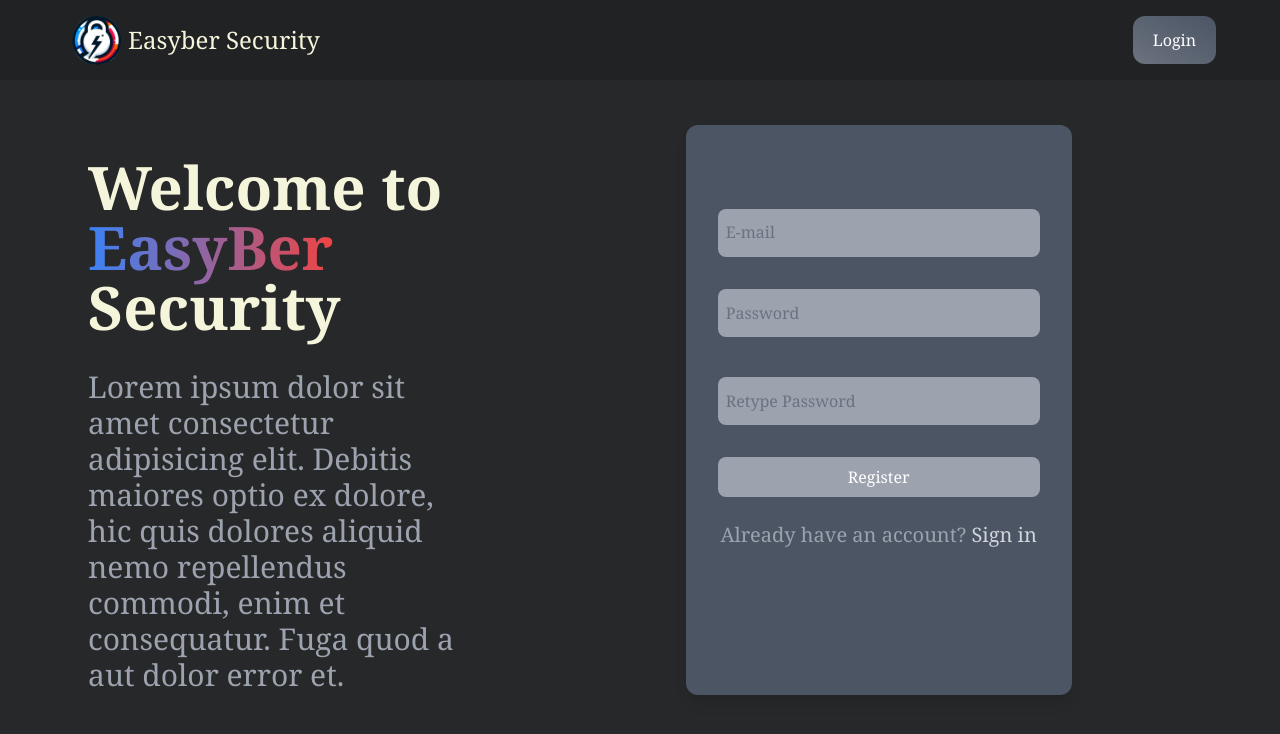
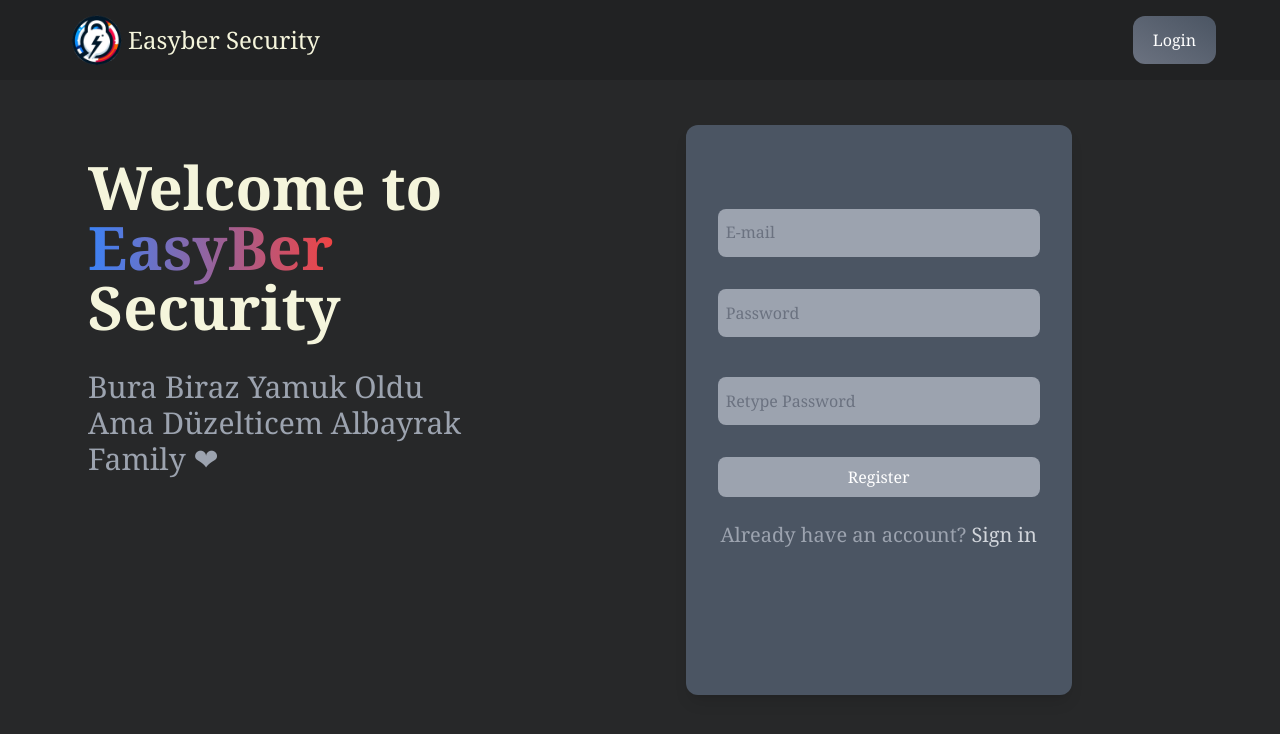
Before and after one commit to MuratOzte/Cyber-security-project, a React (Vite) app in the folder client/: page / in a window 1280 px wide. Shown: the top 734 px of the page. Built offline with nearby package versions, Linux system fonts and the light colour scheme.

Commit message:
Update styles and components in AttackItem and HeroText

```diff
--- a/client/src/components/home/AttacksSection/AttackItem.tsx
+++ b/client/src/components/home/AttacksSection/AttackItem.tsx
@@ -45,7 +45,7 @@ const AttackItem: React.FC<AttackItemProps> = ({
                 transition={{ duration: 0.8, delay: index * 0.05, bounce: 0.2 }}
                 exit="hidden"
                 variants={variants}
-                className="bg-gray-600 p-8 flex w-[30%] h-min justify-between items-center rounded-xl mx-auto mb-8"
+                className="bg-gray-600 p-8 flex w-[30%] h-[240px] justify-between items-center rounded-xl mx-auto mb-2"
             >
                 <div className="h-full ">
                     <h1 className="text-4xl text-gray-100 uppercase mb-3">
--- a/client/src/components/home/HeroSection/HeroText.tsx
+++ b/client/src/components/home/HeroSection/HeroText.tsx
@@ -41,10 +41,7 @@ const HeroText = () => {
                     exit={{ opacity: 0 }}
                     transition={{ duration: 0.3, delay: 0.25 }}
                 >
-                    Lorem ipsum dolor sit amet consectetur adipisicing elit.
-                    Debitis maiores optio ex dolore, hic quis dolores aliquid
-                    nemo repellendus commodi, enim et consequatur. Fuga quod a
-                    aut dolor error et.
+                    Bura Biraz Yamuk Oldu Ama Düzelticem Albayrak Family &#x2764;
                 </motion.p>
             </div>
         </div>
```
